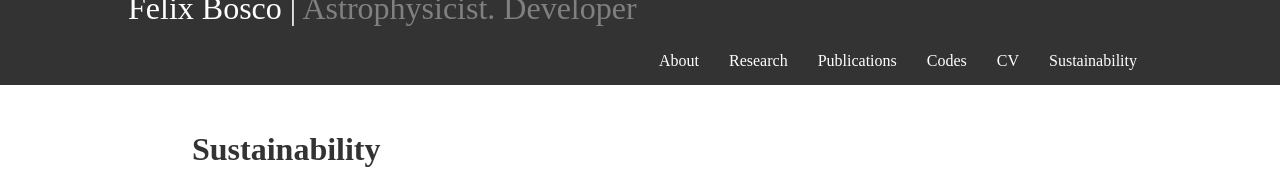
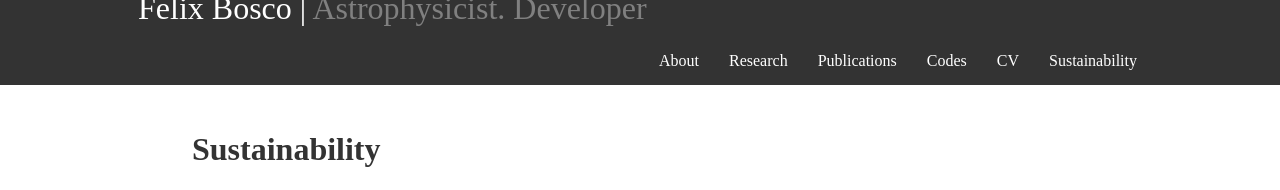
Before and after one commit to felixbosco/felixbosco.github.io, a Jekyll site: the page built from pages/sustainability.html, in a window 1280 px wide. Shown: the top 190 px of the page. Built offline with Jekyll 4.4.1, drawn with Linux system fonts in a browser that asks for light colours.

Commit message:
Amend header link text position

```diff
--- a/assets/css/style.css
+++ b/assets/css/style.css
@@ -63,6 +63,7 @@ nav li a:hover {
   padding: 0 10%;
   position: absolute;
   bottom: 10px;
+  left: 10px;
   text-decoration: none;
   color: white;
 }
```
